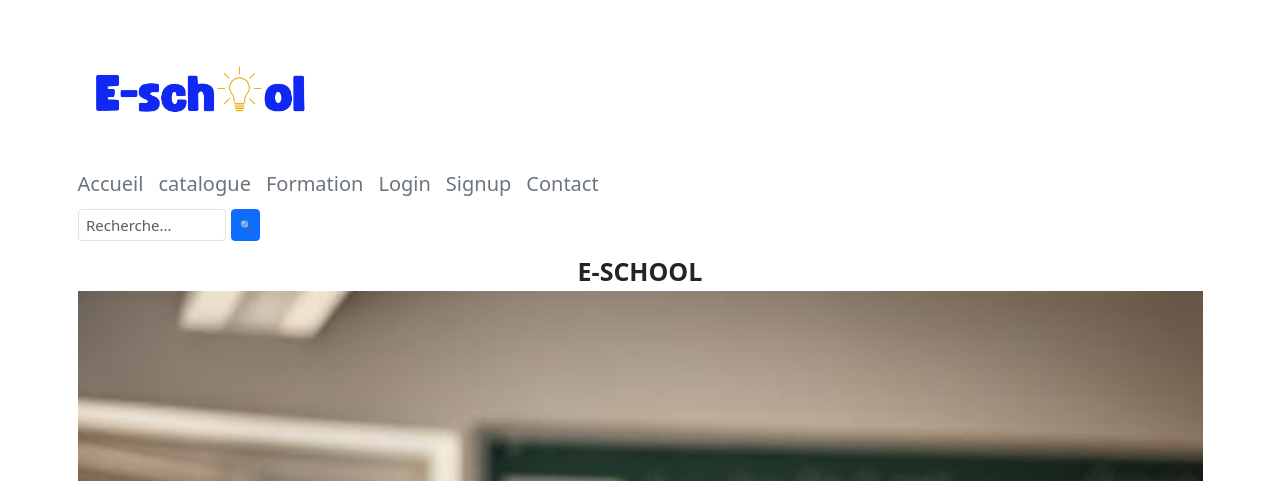
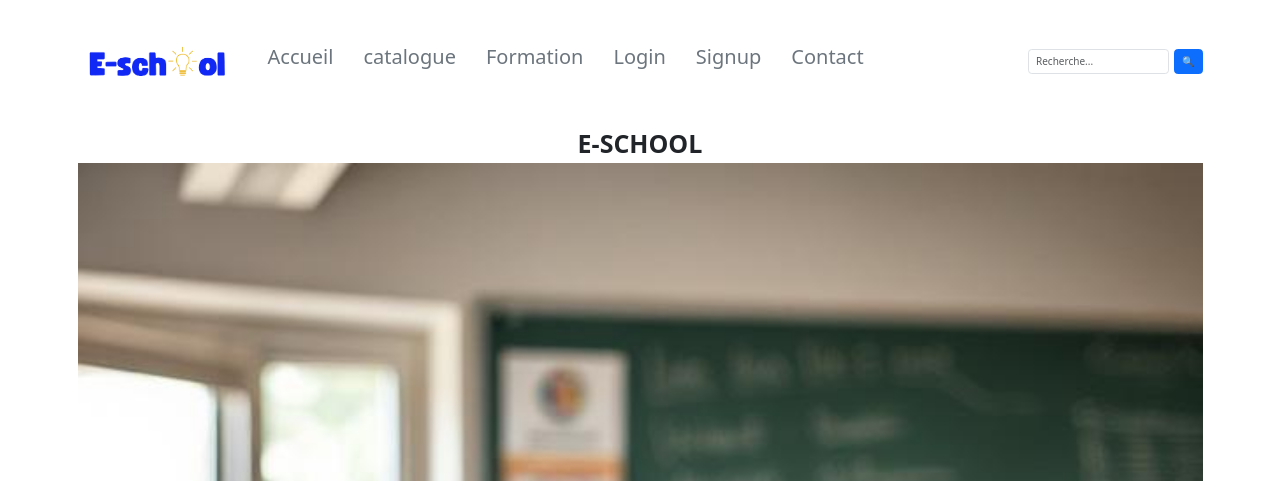
Before and after one commit to makombelajob/file-rouge, a PHP site: page /index.php in a window 1280 px wide. Shown: the top 481 px of the page. Run offline with PHP 8.4, Linux system fonts and the light colour scheme.

Commit message:
bug header solved

```diff
--- a/app/includes/header.php
+++ b/app/includes/header.php
@@ -6,53 +6,51 @@
           content="width=device-width, user-scalable=no, initial-scale=1.0, maximum-scale=1.0, minimum-scale=1.0">
     <meta http-equiv="X-UA-Compatible" content="ie=edge">
     <link href="https://cdn.jsdelivr.net/npm/bootstrap@5.3.3/dist/css/bootstrap.min.css" rel="stylesheet" integrity="sha384-QWTKZyjpPEjISv5WaRU9OFeRpok6YctnYmDr5pNlyT2bRjXh0JMhjY6hW+ALEwIH" crossorigin="anonymous">
-    <script src="https://cdn.jsdelivr.net/npm/bootstrap@5.3.0/dist/js/bootstrap.bundle.min.js"></script>
+    <script src="https://cdn.jsdelivr.net/npm/bootstrap@5.3.3/dist/js/bootstrap.bundle.min.js"></script>
     <link rel="stylesheet" href="css/style.css">
     <title>e-school</title>
 </head>
 <body>
 <header class="container py-3">
-    <nav class="row d-flex align-items-center">
-        <div class="col-1 w-25 col-lg-1">
-            <a href="index.php"><img src="assets/LogoCrop.png" alt="logo de e-school"></a>
+    <div class="row align-items-center">
+        <!-- Logo -->
+        <div class="col-3 col-lg-2">
+            <a href="index.php">
+                <img src="assets/LogoCrop.png" alt="logo de e-school" class="img-fluid">
+            </a>
         </div>
-        <div class="d-none d-lg-flex">
-            <?php include_once 'optionsList.php';?>
-        </div>
-        <div class="col-12 col-lg-4">
-            <form class="flex-grow-1 d-flex col-6">
-                <label class="flex-grow-1 me-2 w-100">
-                    <input class="form-control w-100 fs-4" type="text" name="search" placeholder="Recherche..."/>
-                </label>
-                <button class="btn btn-primary cursor-pointer" type="submit">🔍</button>
+        <?php include_once 'optionsList.php';?>
+        <!-- Barre de recherche (visible en mobile + desktop) -->
+        <div class="col-6 col-lg-2">
+            <form class="d-flex">
+                <input class="form-control me-2" type="search" name="search" placeholder="Recherche...">
+                <button class="btn btn-primary" type="submit">🔍</button>
             </form>
         </div>
-        <div class="col-auto">
-            <button id="burger" class="btn border-0 bg-transparent cursor-pointer d-block d-lg-none" type="button" data-bs-toggle="collapse" data-bs-target="#menu">
-                <svg class="" width="50" height="50" viewBox="0 0 50 50"
-                     xmlns="http://www.w3.org/2000/svg">
+
+        <!-- Burger menu (mobile only) -->
+        <div class="col-3 d-lg-none text-end">
+            <button id="burger" class="btn border-0 bg-transparent" type="button" data-bs-toggle="collapse" data-bs-target="#menu">
+                <!-- SVG burger icon -->
+                <svg width="40" height="40" viewBox="0 0 50 50" xmlns="http://www.w3.org/2000/svg">
                     <rect x="5" y="5" width="40" height="40" rx="8" ry="8" fill="white" />
-                    <line x1="15" y1="18" x2="35" y2="18" stroke="black" stroke-width="3"
-                          stroke-linecap="round" />
-                    <line x1="15" y1="25" x2="35" y2="25" stroke="black" stroke-width="3"
-                          stroke-linecap="round" />
-                    <line x1="15" y1="32" x2="35" y2="32" stroke="black" stroke-width="3"
-                          stroke-linecap="round" />
+                    <line x1="15" y1="18" x2="35" y2="18" stroke="black" stroke-width="3" stroke-linecap="round" />
+                    <line x1="15" y1="25" x2="35" y2="25" stroke="black" stroke-width="3" stroke-linecap="round" />
+                    <line x1="15" y1="32" x2="35" y2="32" stroke="black" stroke-width="3" stroke-linecap="round" />
                 </svg>
             </button>
         </div>
-        <div class="col-12 d-lg-none">
-            <div class="w-75 w-lg-auto my-lg-5 collapse collapse-horizontal my-3 d-lg-flex justify-content-center col-lg" id="menu">
-                <ul class="list-unstyled text-center d-flex flex-column flex-lg-row text-center shadow align-items-center justify-content-center gap-4 w-100">
-                    <li><a class="text-decoration-none fs-2 text-secondary" href="index.php">Accueil</a></li>
-                    <li><a class="text-decoration-none fs-2 text-secondary" href="catalogue.php">catalogue</a></li>
-                    <li><a class="text-decoration-none fs-2 text-secondary" href="formation.php">Formation</a></li>
-                    <li><a class="text-decoration-none fs-2 text-secondary" href="login.php">Login</a></li>
-                    <li><a class="text-decoration-none fs-2 text-secondary" href="signup.php">Signup</a></li>
-                    <li><a class="text-decoration-none fs-2 text-secondary" href="#contact">Contact</a></li>
-                </ul>
-                <button type="button" class="btn-close fs-4 ms-auto d-lg-none" data-bs-toggle="collapse" data-bs-target="#menu" aria-label="Close"></button>
-            </div>
+
+        <!-- Menu complet (mobile collapsé, desktop affiché) -->
+        <div class="col-12 collapse d-lg-flex justify-content-center mt-3 mt-lg-0 d-lg-none" id="menu">
+            <ul class="list-unstyled d-flex flex-column flex-lg-row justify-content-center align-items-center gap-3">
+                <li><a class="fs-4 text-decoration-none text-secondary" href="index.php">Accueil</a></li>
+                <li><a class="fs-4 text-decoration-none text-secondary" href="catalogue.php">Catalogue</a></li>
+                <li><a class="fs-4 text-decoration-none text-secondary" href="formation.php">Formation</a></li>
+                <li><a class="fs-4 text-decoration-none text-secondary" href="login.php">Login</a></li>
+                <li><a class="fs-4 text-decoration-none text-secondary" href="signup.php">Signup</a></li>
+                <li><a class="fs-4 text-decoration-none text-secondary" href="#contact">Contact</a></li>
+            </ul>
         </div>
-    </nav>
+    </div>
 </header>
--- a/app/includes/optionsList.php
+++ b/app/includes/optionsList.php
@@ -1,6 +1,6 @@
 <?php include_once 'header.php' ;?>
 <div class="d-none d-lg-flex col-lg-8">
-    <ul class="list-unstyled d-flex justify-content-center gap-4">
+    <ul class="list-unstyled d-flex justify-content-center gap-5">
         <li><a class="text-decoration-none fs-2 text-secondary" href="index.php">Accueil</a></li>
         <li><a class="text-decoration-none fs-2 text-secondary" href="catalogue.php">catalogue</a></li>
         <li><a class="text-decoration-none fs-2 text-secondary" href="formation.php">Formation</a></li>
```
